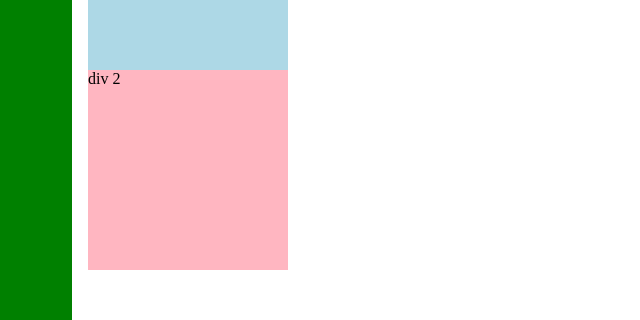
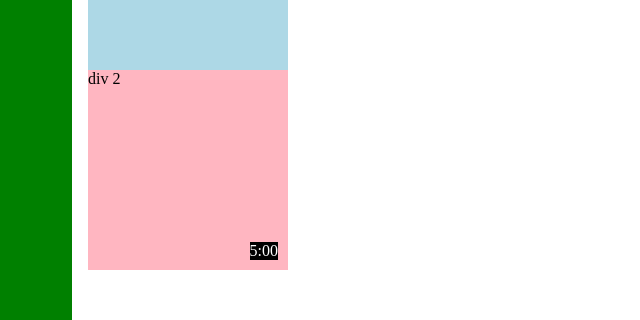
Before and after one commit to TheFollower1/youtubeclone, a plain HTML site: page position.html in a window 1280 px wide. Shown: the part 198-518 px from the top of the page, 0-640 px from the left. Drawn offline with Linux system fonts and the light colour scheme.

Commit message:
Position value Relative
I learned another value of Positon which is relative,
when an element has a positional css property: it behaves
normally with a keyfeature that allows other elements to be
in relation to it.

i.e, when an absolute positional element is placed inside
a relative positional element, the absolute element will
behave normally in the page when affected by the browser window.
It will not scroll along with the browser window.

This allows for great accuracy when positioning elements within
other elements that you want to behave normally.

```diff
--- a/position.html
+++ b/position.html
@@ -61,6 +61,19 @@
       background-color: lightpink;
       height: 200px;
       width: 200px;
-    ">div 2</div>
+      position: relative;
+    ">
+    div 2
+      <div style="
+        position:absolute;
+        background-color: rgb(0, 0, 0);
+        color: white;
+        bottom: 10px;
+        right: 10px;
+      ">
+        5:00
+      </div>
+    </div>
+
   </body>
 </html>
```
